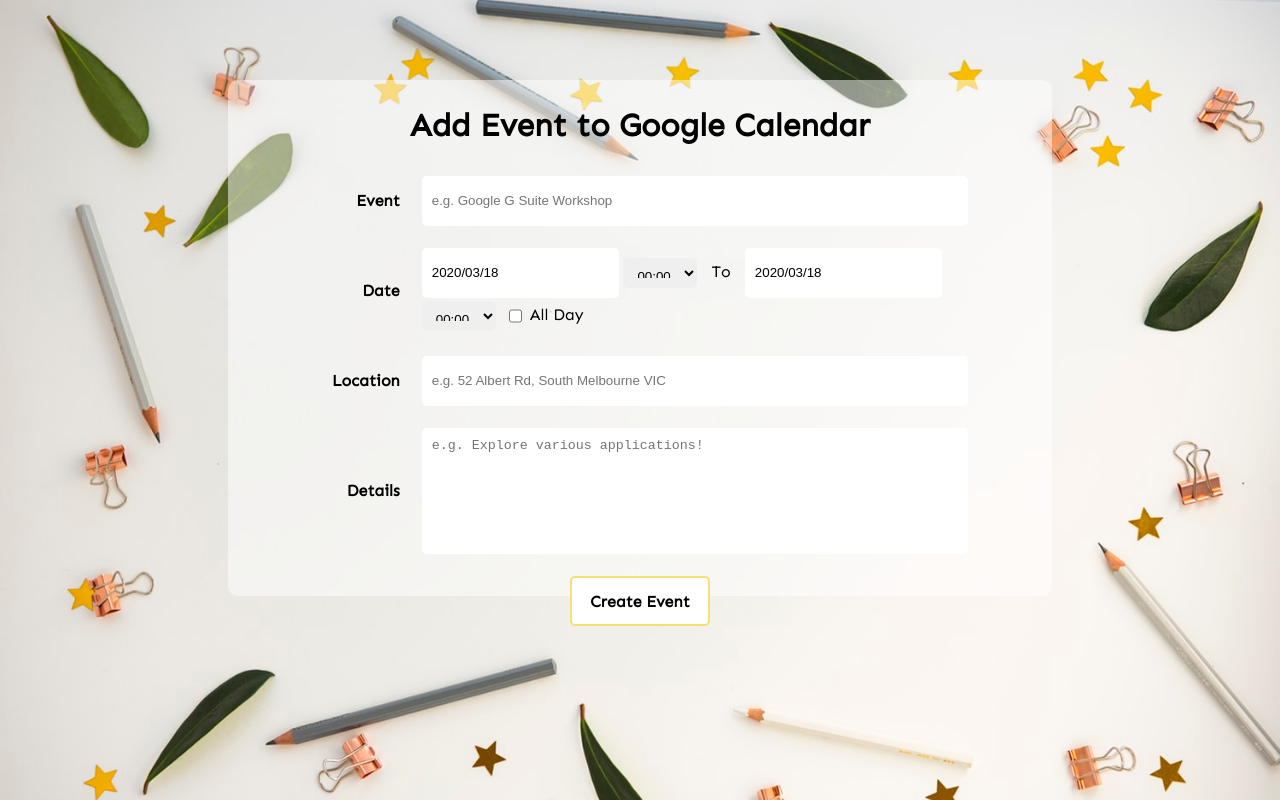
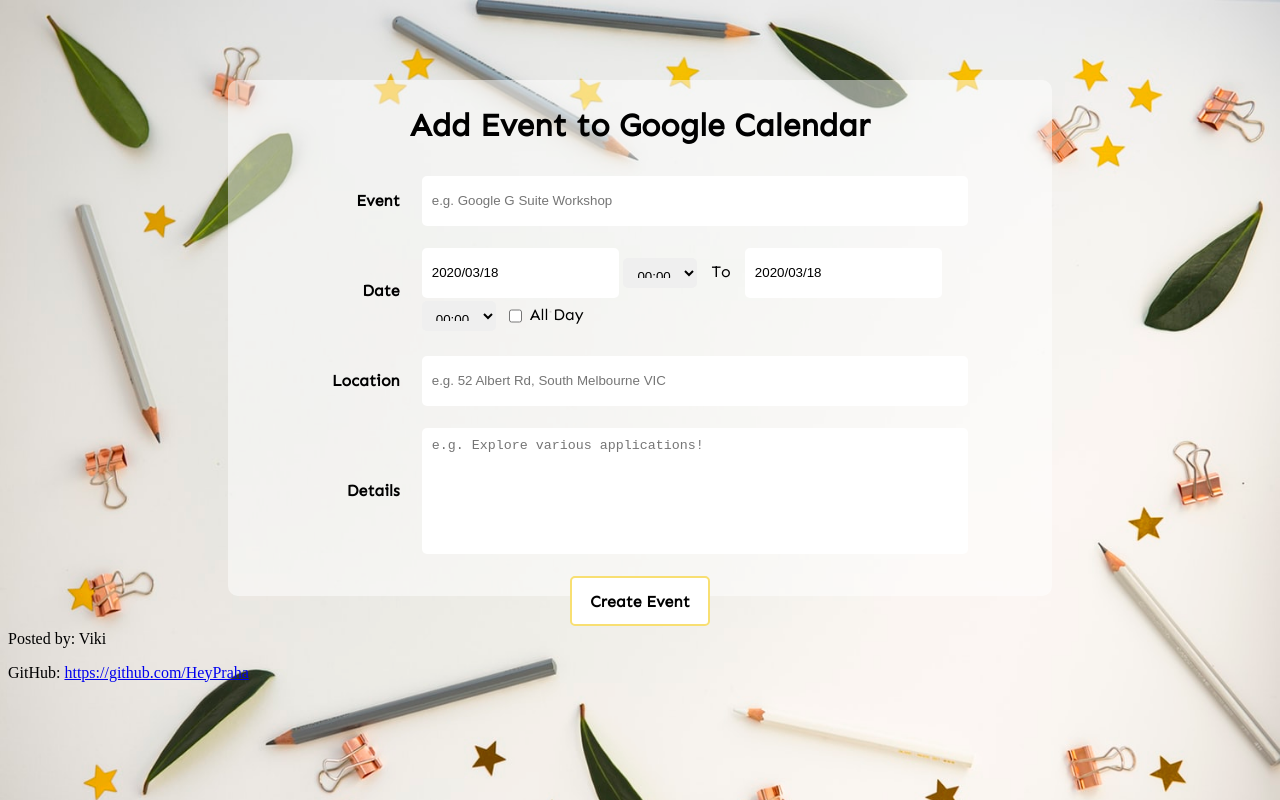
Before and after one commit to HeyPraha/CalendarTool, a plain HTML site: page index.html in a window 1280 px wide. Drawn offline with nearby package versions, Linux system fonts and the light colour scheme.

Commit message:
Update index.html

```diff
--- a/index.html
+++ b/index.html
@@ -160,4 +160,8 @@ $('#url').focus(function(){
 });
   </script>
 </body>
+<footer>
+    <p>Posted by: Viki</p>
+    <p>GitHub: <a href="https://github.com/HeyPraha">https://github.com/HeyPraha</a></p>
+</footer>
 </html>
```
